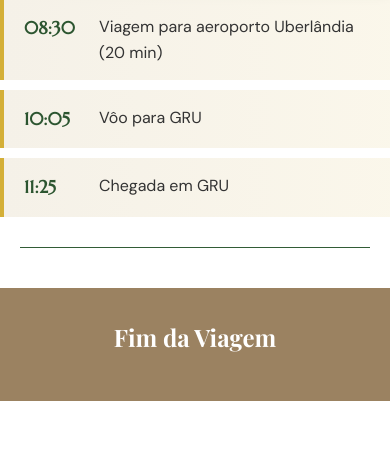
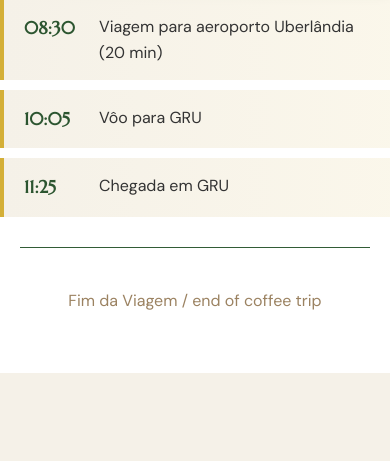
Before and after one commit to Wolthers-Associates/website, a PHP site: page /trip-itineraries/2025/nespresso-july/index.html in a window 390 px wide. Shown: the part 3064-3525 px from the top of the page. After the commit the page ends 3437 px from the top, so only its background shows below. Run offline with PHP 8.4, Linux system fonts and the light colour scheme; some web fonts are replaced.

Commit message:
Update trip conclusion text

```diff
--- a/trip-itineraries/2025/nespresso-july/index.html
+++ b/trip-itineraries/2025/nespresso-july/index.html
@@ -137,9 +137,7 @@
             </div>
 
             <div class="trip-conclusion">
-                <div class="conclusion-content">
-                    <h2>Fim da Viagem</h2>
-                </div>
+                Fim da Viagem / end of coffee trip
             </div>
         </div>
     </div>
--- a/trip-itineraries/assets/css/trip_itinerary.css
+++ b/trip-itineraries/assets/css/trip_itinerary.css
@@ -310,13 +310,11 @@ body {
 }
 
 .trip-conclusion {
-    background: #9b8261;
-    color: var(--white);
-    padding: 40px 30px;
+    background: none;
+    color: #9b8261;
+    padding: 0;
     text-align: center;
     margin: 40px 0;
-    border-radius: 0;
-    box-shadow: none;
 }
 
 .conclusion-content h2 {
@@ -509,10 +507,9 @@ body {
     }
 
     .trip-conclusion {
-        border-radius: 0;
-        margin-left: -20px;
-        margin-right: -20px;
-        padding: 30px 20px;
+        padding: 0;
+        margin-left: 0;
+        margin-right: 0;
     }
 
     .conclusion-content h2 {
```
